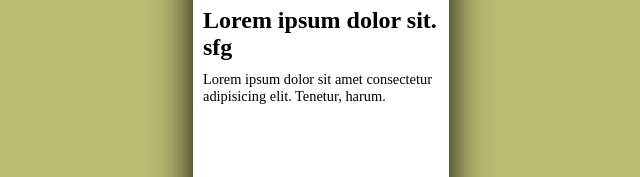
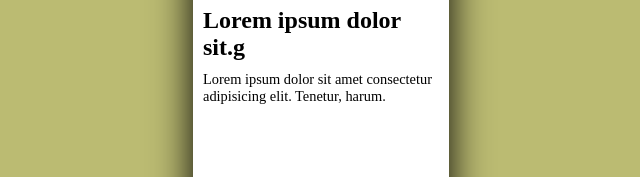
Before and after one commit to saini-manisha/Cards, a plain HTML site: page index.html in a window 1280 px wide. Shown: the part 409-586 px from the top of the page, 319-959 px from the left. Drawn offline with Linux system fonts and the light colour scheme.

Commit message:
some text changes

```diff
--- a/index.html
+++ b/index.html
@@ -10,7 +10,7 @@
     <div class="container">
         <div class="box">
             <img src="download (1).jpg" alt="">
-            <h2>Lorem ipsum dolor sit. sfg</h2>
+            <h2>Lorem ipsum dolor sit.g</h2>
             <p>Lorem ipsum dolor sit amet consectetur adipisicing elit. Tenetur, harum.</p>
         </div>
     </div>
```
